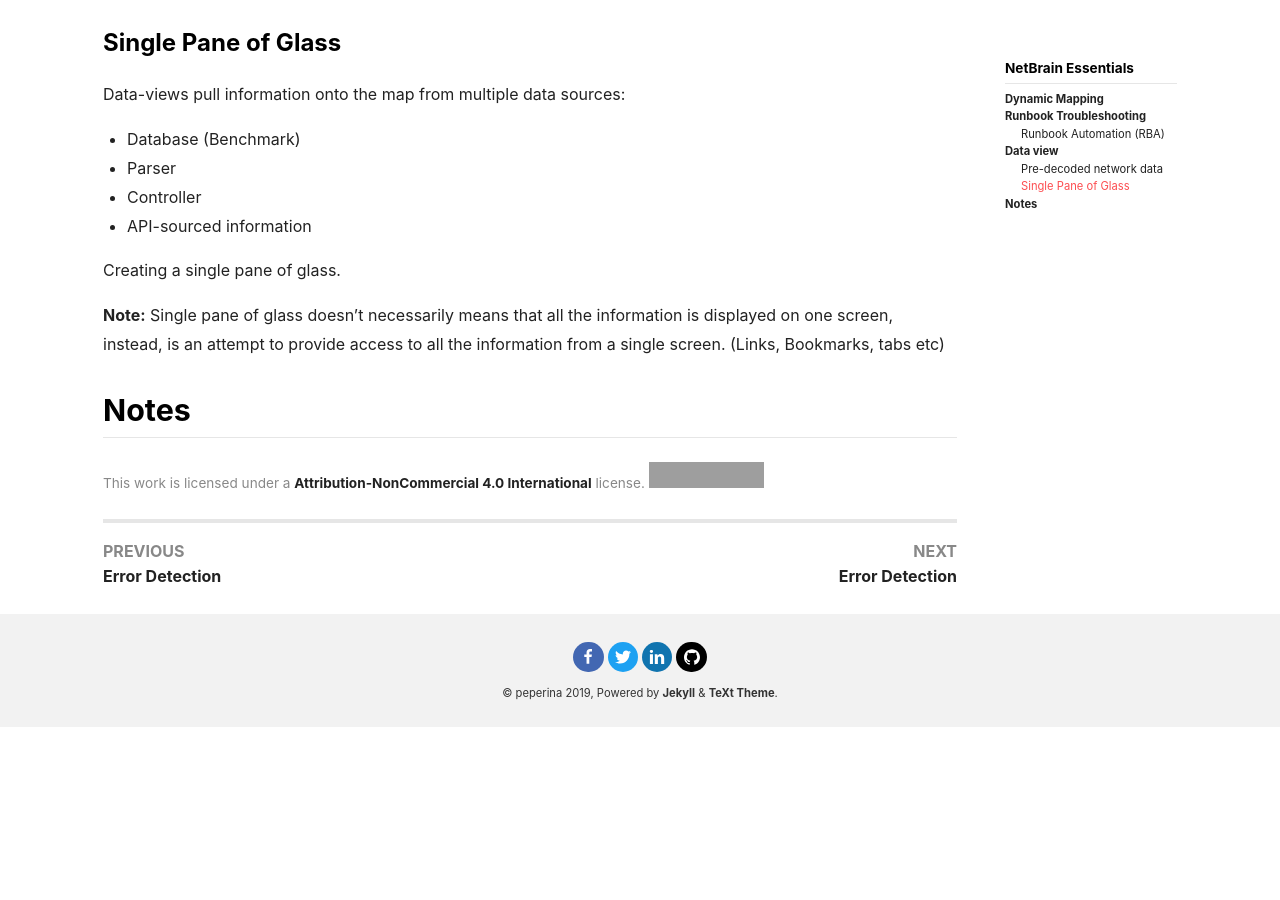
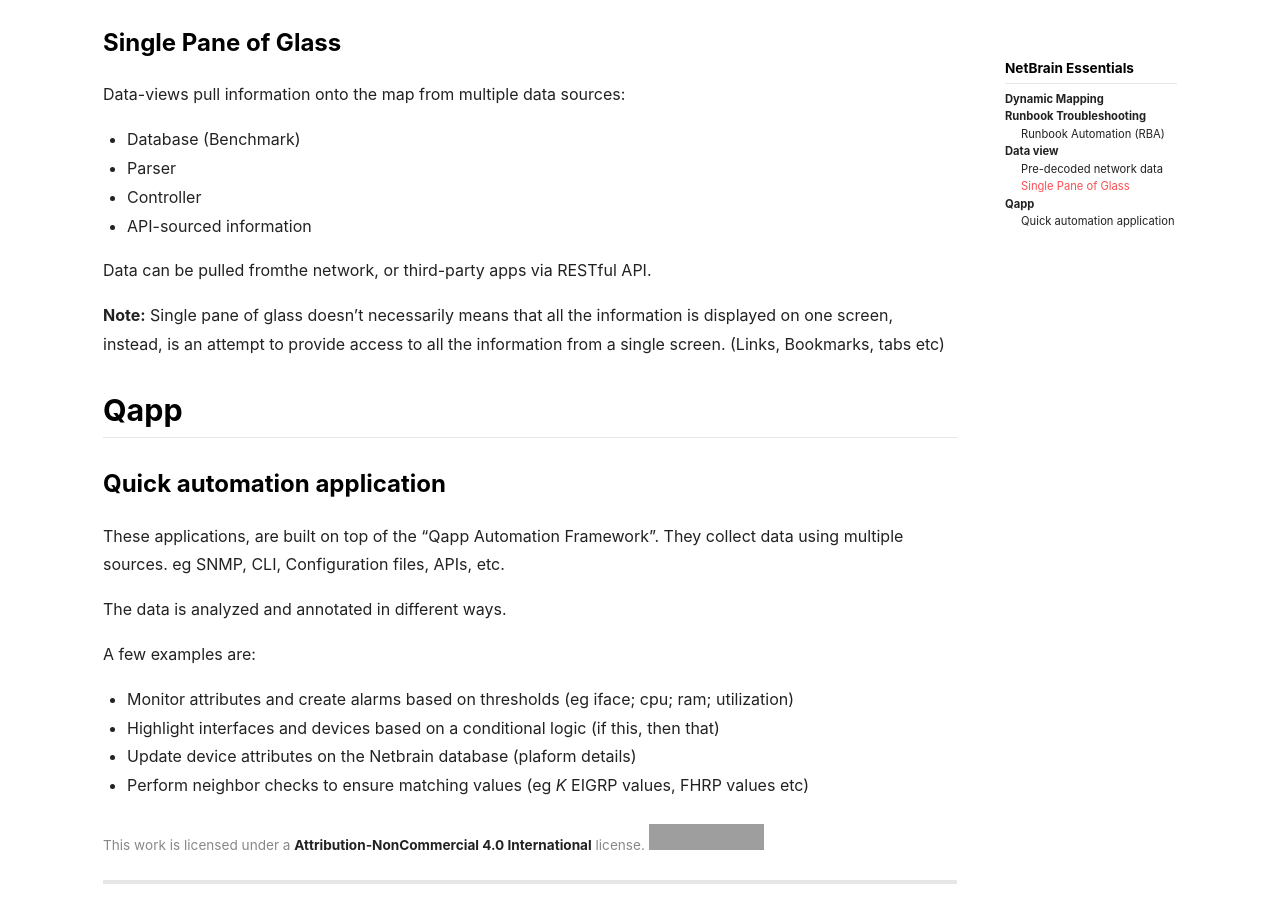
Before and after one commit to amarinjs/sitio, a Jekyll site: the page built from _posts/2019-09-27-Netbrain-basics.md, in a window 1280 px wide and 900 px high, scrolled down 1728 px. Built offline with Jekyll 4.4.1, drawn with Linux system fonts in a browser that asks for light colours; nearby versions of some CDN libraries; comment, search, counter and statistics services are not loaded; before the commit the page ends 2455 px from its top, so only the background shows below that; grey boxes are pictures that could not be loaded.

Commit message:
Update 2019-09-27-Netbrain-basics.md

```diff
--- a/_posts/2019-09-27-Netbrain-basics.md
+++ b/_posts/2019-09-27-Netbrain-basics.md
@@ -64,8 +64,20 @@
 - Controller
 - API-sourced information
 
-Creating a single pane of glass.
+Data can be pulled fromthe network, or third-party apps via RESTful API.
 
 **Note:** Single pane of glass doesn't necessarily means that all the information is displayed on one screen, instead, is an attempt to provide access to all the information from a single screen. (Links, Bookmarks, tabs etc)
 
-## Notes
+## Qapp
+
+### Quick automation application
+
+These applications, are built on top of the "Qapp Automation Framework". They collect data using multiple sources. eg SNMP, CLI, Configuration files, APIs, etc.
+
+The data is analyzed and annotated in different ways.
+
+A few examples are:
+- Monitor attributes and create alarms based on thresholds (eg iface; cpu; ram; utilization)
+- Highlight interfaces and devices based on a conditional logic (if this, then that)
+- Update device attributes on the Netbrain database (plaform details)
+- Perform neighbor checks to ensure matching values (eg *K* EIGRP values, FHRP values etc)
```
